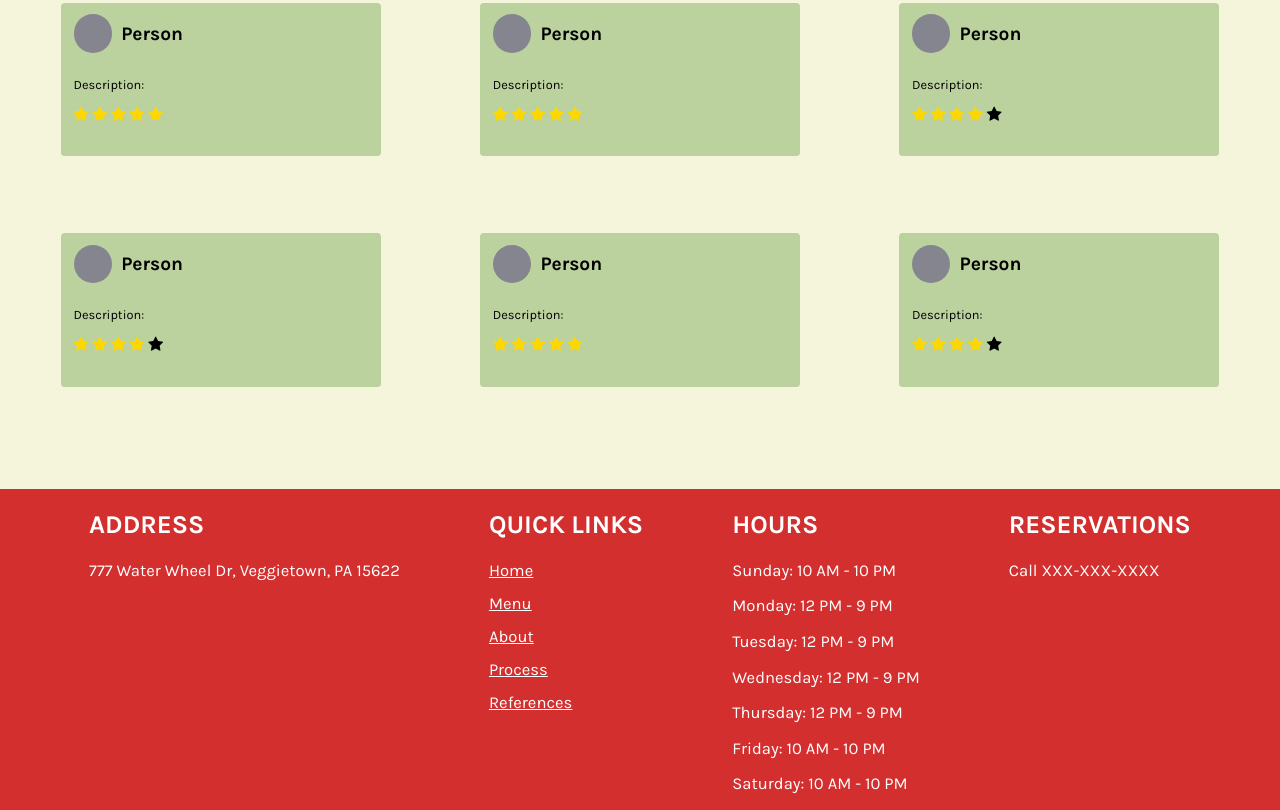
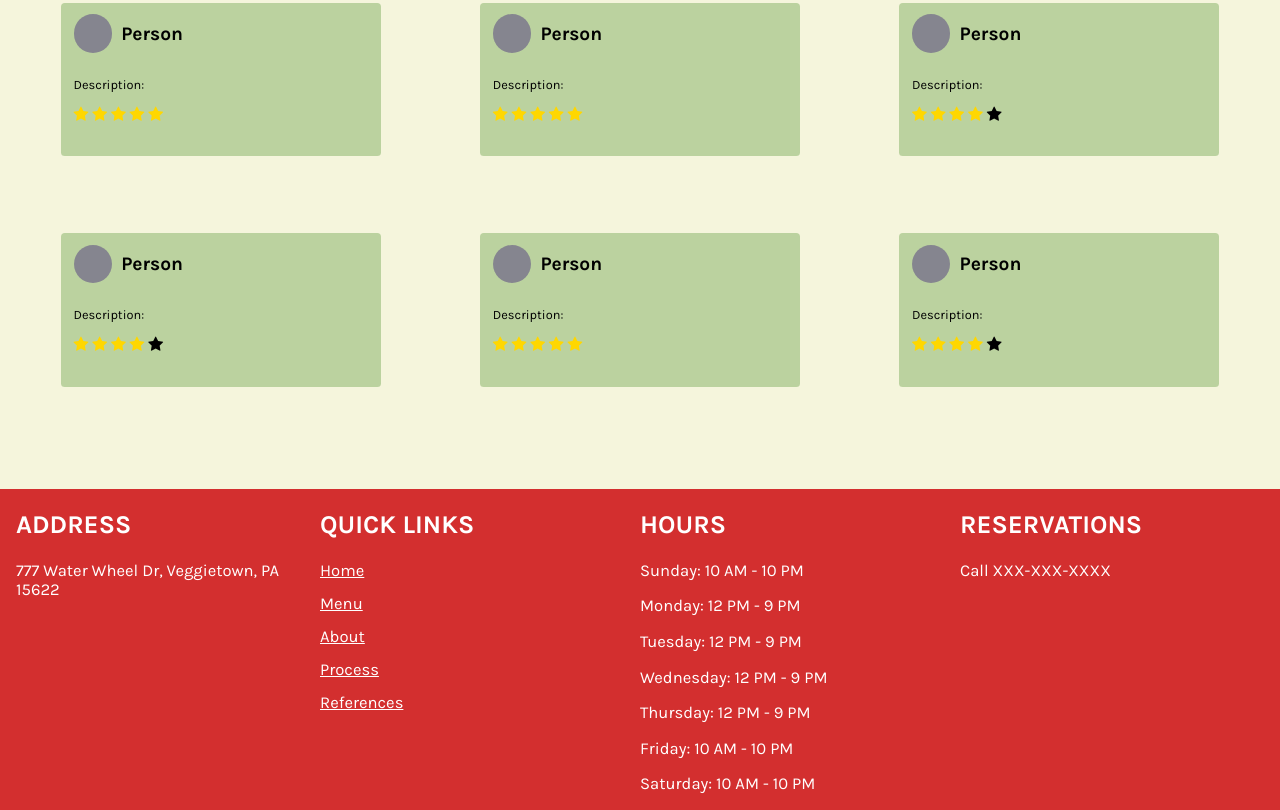
Before and after one commit to asingh099/wmState2025, a plain HTML site: page index.html in a window 1280 px wide. Shown: the part 2097-2907 px from the top of the page. Drawn offline with Linux system fonts and the light colour scheme.

Commit message:
Update footer.css

```diff
--- a/footer.css
+++ b/footer.css
@@ -6,6 +6,16 @@ footer{
     justify-content: space-evenly;
     color: white;
     flex-wrap: wrap;
+}
+footer div{
+    width: 25%;
+    min-width: 100px;
+}
+.address p{
+    width: 90%;
+}
+.address p, .address h2{
+    margin-left: 5%;
 }
 footer h2{
     font-size: clamp(13px, 2vw, 2vw);
```
